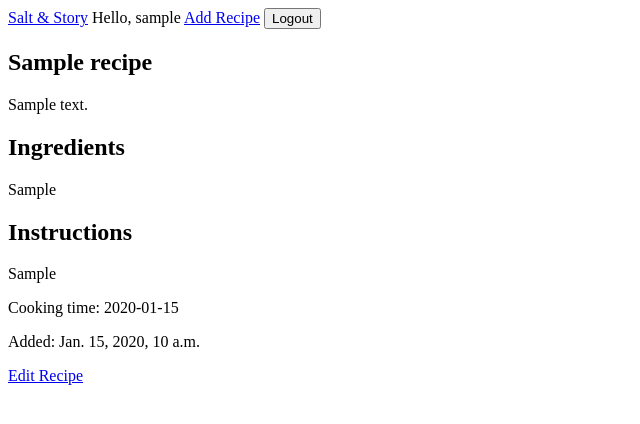
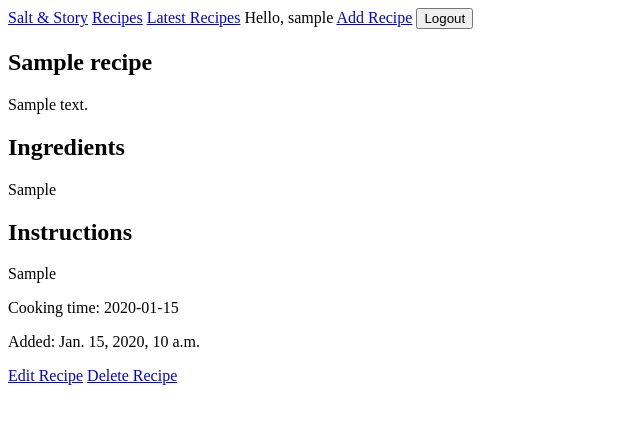
Before and after one commit to cristucu/salt-and-story, a Django app: page /recipes/1/ in a window 1280 px wide. Shown: the top 424 px of the page, without its empty margins (0-640 px from the left). Run offline with Django 5.2, Linux system fonts and the light colour scheme; a user stored in the database is signed in; tables that the repository leaves empty hold one stand-in row (values such as "Sample post").

Commit message:
feat: add recipe deletion

```diff
--- a/recipes/urls.py
+++ b/recipes/urls.py
@@ -11,4 +11,5 @@ urlpatterns = [
     path("add/", views.recipe_create, name="add"),
     path("<int:pk>/edit/", views.recipe_update, name="edit"),
     path("<int:pk>/", views.recipe_detail, name="detail"),
+    path("<int:pk>/delete/", views.recipe_delete, name="delete"),
 ]
--- a/recipes/views.py
+++ b/recipes/views.py
@@ -78,3 +78,17 @@ def recipe_update(request, pk):
             "recipe": recipe,
         },
     )
+
+@login_required
+def recipe_delete(request, pk):
+    recipe = get_object_or_404(Recipe, pk=pk)
+
+    if request.method == "POST":
+        recipe.delete()
+        return redirect("recipes:list")
+
+    return render(
+        request,
+        "recipes/recipe_confirm_delete.html",
+        {"recipe": recipe},
+    )
--- a/templates/base.html
+++ b/templates/base.html
@@ -8,7 +8,9 @@
 
     <header>
         <nav>
-            <a href="/">Salt & Story</a>
+    <a href="{% url 'home' %}">Salt & Story</a>
+    <a href="{% url 'recipes:list' %}">Recipes</a>
+    <a href="{% url 'recipes:latest' %}">Latest Recipes</a>
 
     {% if user.is_authenticated %}
         <span>Hello, {{ user.username }}</span>
--- a/templates/recipes/recipe_detail.html
+++ b/templates/recipes/recipe_detail.html
@@ -19,6 +19,7 @@
 
         {% if user.is_authenticated %}
             <a href="{% url 'recipes:edit' recipe.pk %}">Edit Recipe</a>
+            <a href="{% url 'recipes:delete' recipe.pk %}">Delete Recipe</a>
         {% endif %}
     </article>
 {% endblock %}
```
Also changed, not shown: templates/recipes/recipe_confirm_delete.html (added, +16 -0 lines). Lines whose indentation alone changed are shown as unchanged.
